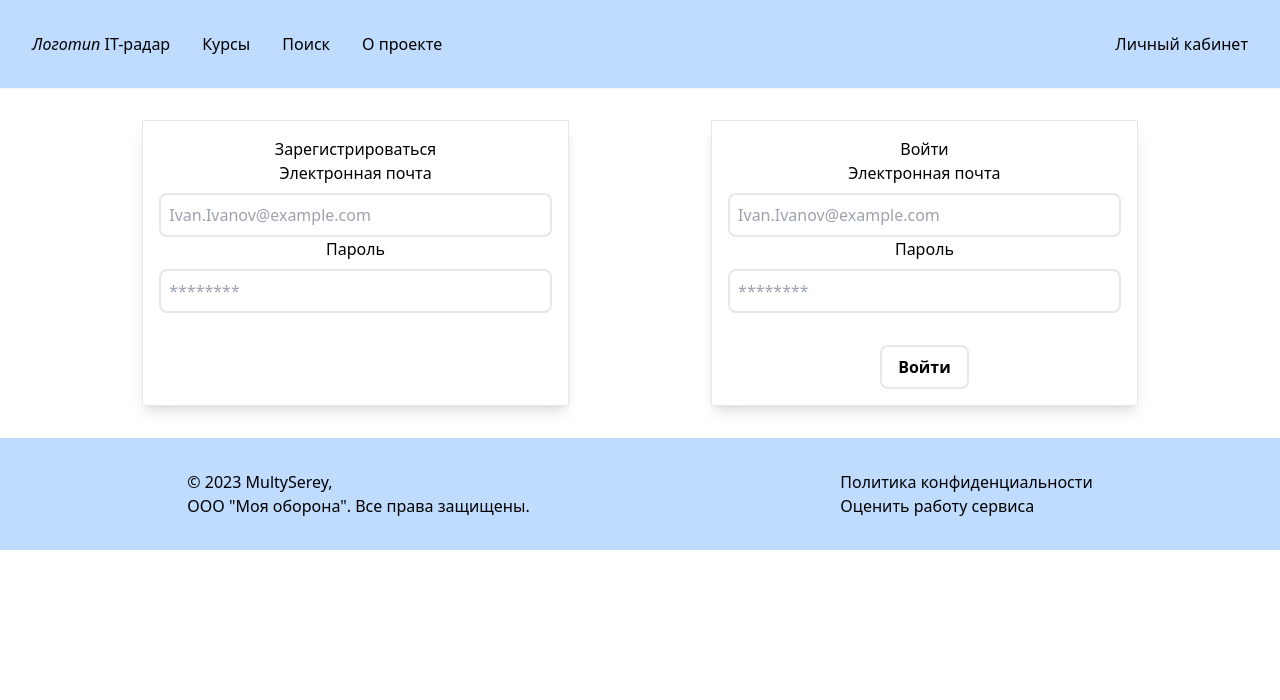
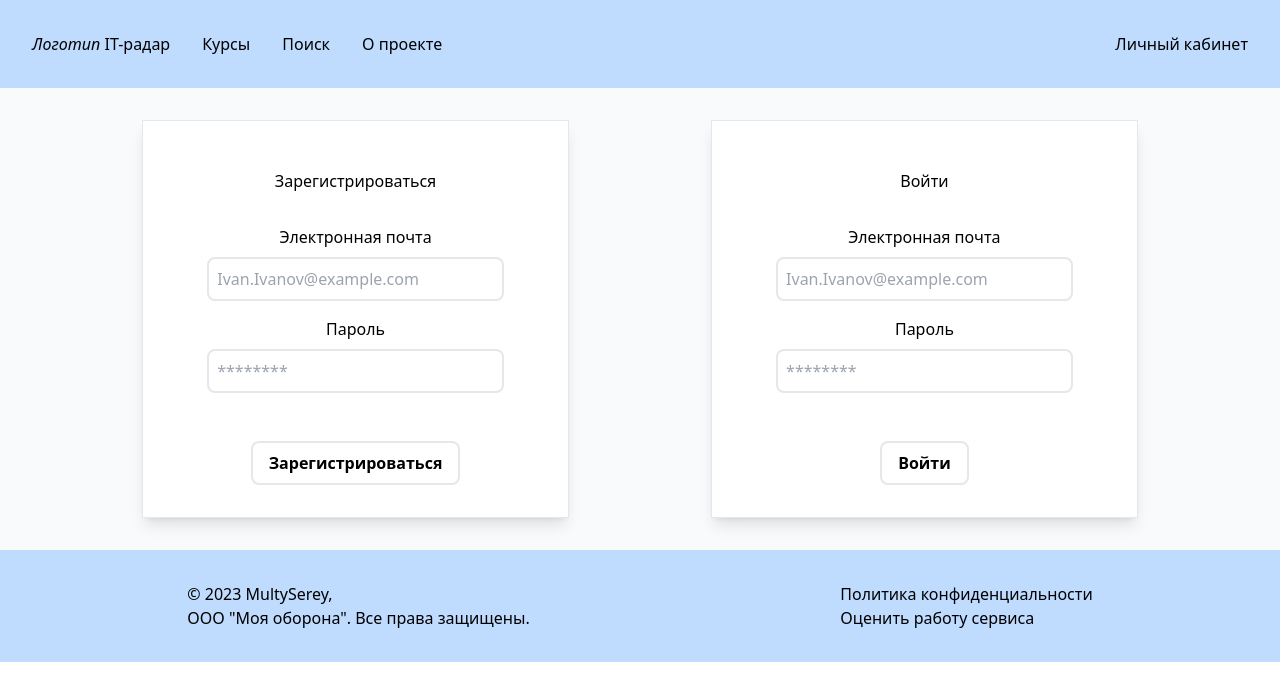
Before and after one commit to MultySerey/it-radar_frontend, a Nuxt app: page /user_enter in a window 1280 px wide. Shown: the top 700 px of the page. Built offline with nearby package versions, Linux system fonts and the light colour scheme.

Commit message:
login page

```diff
--- a/pages/user_enter.vue
+++ b/pages/user_enter.vue
@@ -1,14 +1,19 @@
 <template>
-    <div class="flex justify-evenly">
+    <div class="bg-slate-50 flex justify-evenly">
         <div class="my-container">
             <h1>Зарегистрироваться</h1>
-            <NicerInput text="Электронная почта" placeholder="Ivan.Ivanov@example.com" />
-            <NicerInput text="Пароль" placeholder="********" />
+            <div class="flex-col-gap">
+                <NicerInput text="Электронная почта" placeholder="Ivan.Ivanov@example.com" />
+                <NicerInput text="Пароль" placeholder="********" />
+            </div>
+            <NicerButton text="Зарегистрироваться" color="blue" />
         </div>
         <div class="my-container">
             <h1>Войти</h1>
-            <NicerInput text="Электронная почта" placeholder="Ivan.Ivanov@example.com" />
-            <NicerInput text="Пароль" placeholder="********" />
+            <div class="flex-col-gap">
+                <NicerInput text="Электронная почта" placeholder="Ivan.Ivanov@example.com" />
+                <NicerInput text="Пароль" placeholder="********" />
+            </div>
             <NicerButton text="Войти" color="blue" />
         </div>
     </div>
@@ -17,7 +22,13 @@
 <script></script>
 
 <style scoped>
+h1{
+    @apply p-4
+}
+.flex-col-gap{
+    @apply flex flex-col gap-4
+}
 .my-container {
-    @apply container shadow-lg border w-1/3 my-8 p-4 text-center
+    @apply bg-white container shadow-lg border w-1/3 my-8 px-16 py-8 text-center aspect-auto flex-col-gap justify-around
 }
 </style>
```
